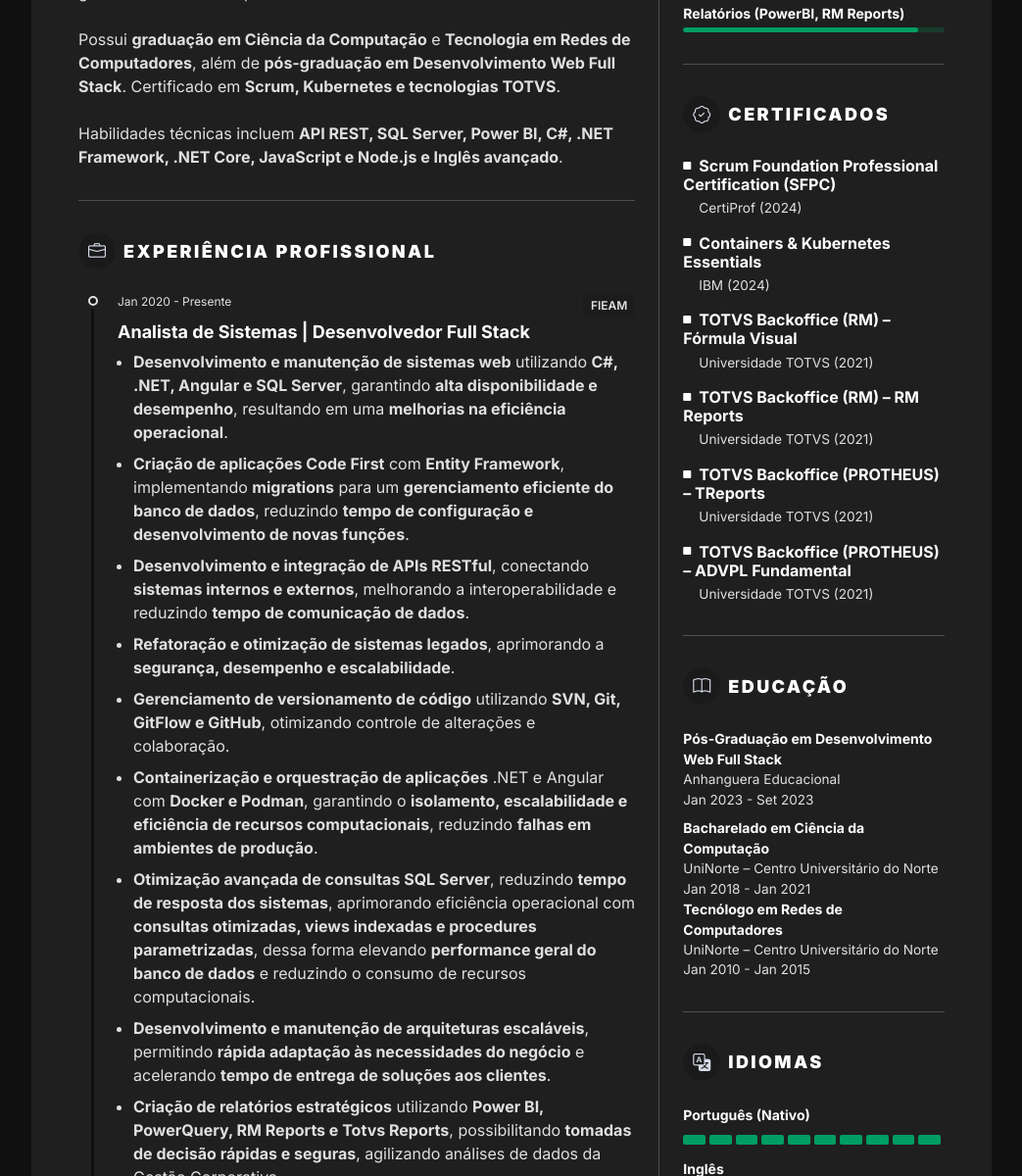
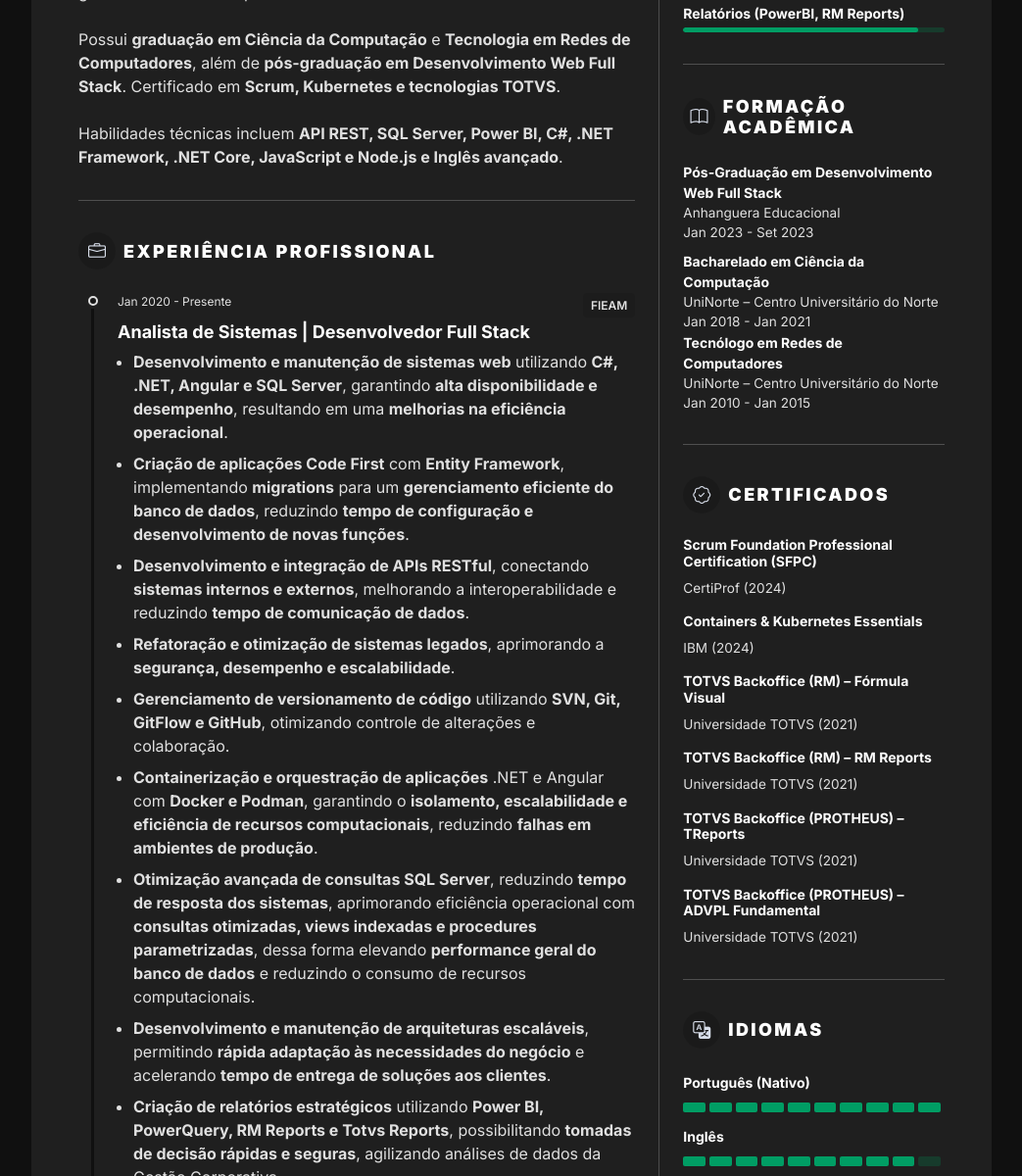
Before and after one commit to ThiagoTcM/curriculo, a plain HTML site: page index.html in a window 1280 px wide. Shown: the part 697-1897 px from the top of the page at 98% size, without its empty margins (118-1161 px from the left). Drawn offline with nearby package versions, Linux system fonts and the light colour scheme.

Commit message:
layout and css fixes

```diff
--- a/index.html
+++ b/index.html
@@ -62,7 +62,7 @@
 								<div class="resume-contact mt-4">
 									<ul class="resume-contact-list list-unstyled list-inline mb-0 justify-content-between">
 										<a href="https://wa.me/5592981455872"><li class="list-inline-item me-md-3 me-lg-5"><i class="resume-contact-icon bi bi-telephone-inbound me-2"></i> +55 92 98145-5872</li></a>
-										<a href="mailto/:thiago.costa.m@hotmail.com"><li class="list-inline-item me-md-3 me-lg-5"><i class="resume-contact-icon bi bi-envelope me-2"></i> thiago.costa.m@hotmail.com</li></a>
+										<a href="/mailto/:thiago.costa.m@hotmail.com"><li class="list-inline-item me-md-3 me-lg-5"><i class="resume-contact-icon bi bi-envelope me-2"></i> thiago.costa.m@hotmail.com</li></a>
 										<a href="https://www.linkedin.com/in/thiago-costa-mendes-646299142/"><li class="list-inline-item me-lg-5"><i class="resume-contact-icon fa-brands fa-linkedin-in me-2"></i> in/thiago-costa-mendes-646299142</li></a>
 									</ul>
 								</div><!--//resume-contact-->
@@ -278,6 +278,9 @@
 							            </div><!--//resume-timeline-->
 									</section><!--//resume-experience-section-->
 								</div><!--//col-8-->
+
+								<hr class="small-only">
+
 								<div class="col-12 col-lg-4 ps-lg-4">
 
 									<section class="resume-skills-section resume-section">
@@ -313,6 +316,32 @@
 
 									</section><!--//resume-section-->
 
+									<hr>
+
+									<section class="resume-educate-section resume-section">
+										<h3 class="resume-section-heading text-uppercase py-2 py-lg-3 py-3"><i class="resume-section-heading-icon bi bi-book me-2"></i>FORMAÇÃO ACADÊMICA</h3>
+										<ul class="list-unstyled">
+										    <li class="mb-2">
+										        <div class="resume-degree font-weight-bold">Pós-Graduação em Desenvolvimento Web Full Stack</div>
+										        <div class="resume-degree-org">Anhanguera Educacional</div>
+										        <div class="resume-degree-time">Jan 2023 - Set 2023</div>
+										    </li>
+										    <li>
+										        <div class="resume-degree font-weight-bold">Bacharelado em Ciência da Computação</div>
+										        <div class="resume-degree-org">UniNorte – Centro Universitário do Norte</div>
+										        <div class="resume-degree-time">Jan 2018 - Jan 2021</div>
+										    </li>
+											<li>
+										        <div class="resume-degree font-weight-bold">Tecnólogo em Redes de Computadores</div>
+										        <div class="resume-degree-org">UniNorte – Centro Universitário do Norte</div>
+										        <div class="resume-degree-time">Jan 2010 - Jan 2015</div>
+										    </li>
+									    </ul>
+									</section><!--//resume-section-->
+
+
+
+
 <!-- 									<hr> -->
 
 <!-- 									<section class="resume-skills-section resume-section">
@@ -333,66 +362,43 @@
 									<section class="resume-projects-section resume-section">
 										<h3 class="resume-section-heading text-uppercase py-2 py-lg-3 py-3"><i class="resume-section-heading-icon bi bi-patch-check me-2"></i>Certificados</h3>
 										<div class="item">
-											<h4 class="item-heading"><i class="item-icon bi bi-square-fill me-2"></i>Scrum Foundation Professional Certification (SFPC)</h4>
-											<div class="item-desc">
+											<h4 class="resume-degree font-weight-bold"></i>Scrum Foundation Professional Certification (SFPC)</h4>
+											<div class="resume-degree-org">
 												CertiProf (2024)
 											</div>
 										</div><!--//item-->
 										<div class="item">
-											<h4 class="item-heading"><i class="item-icon bi bi-square-fill me-2"></i>Containers & Kubernetes Essentials</h4>
-											<div class="item-desc">
+											<h4 class="resume-degree font-weight-bold"></i>Containers & Kubernetes Essentials</h4>
+											<div class="resume-degree-org">
 												IBM (2024)
 											</div>
 										</div><!--//item-->
 										<div class="item">
-											<h4 class="item-heading"><i class="item-icon bi bi-square-fill me-2"></i>TOTVS Backoffice (RM) – Fórmula Visual</h4>
-											<div class="item-desc">
+											<h4 class="resume-degree font-weight-bold"></i>TOTVS Backoffice (RM) – Fórmula Visual</h4>
+											<div class="resume-degree-org">
 												Universidade TOTVS (2021)
 											</div>
 										</div><!--//item-->
 										<div class="item">
-											<h4 class="item-heading"><i class="item-icon bi bi-square-fill me-2"></i>TOTVS Backoffice (RM) – RM Reports</h4>
-											<div class="item-desc">
+											<h4 class="resume-degree font-weight-bold"></i>TOTVS Backoffice (RM) – RM Reports</h4>
+											<div class="resume-degree-org">
 												Universidade TOTVS (2021)
 											</div>
 										</div><!--//item-->
 										<div class="item">
-											<h4 class="item-heading"><i class="item-icon bi bi-square-fill me-2"></i>TOTVS Backoffice (PROTHEUS) – TReports</h4>
-											<div class="item-desc">
+											<h4 class="resume-degree font-weight-bold"></i>TOTVS Backoffice (PROTHEUS) – TReports</h4>
+											<div class="resume-degree-org">
 												Universidade TOTVS (2021)
 											</div>
 										</div><!--//item-->
 										<div class="item">
-											<h4 class="item-heading"><i class="item-icon bi bi-square-fill me-2"></i>TOTVS Backoffice (PROTHEUS) – ADVPL Fundamental</h4>
-											<div class="item-desc">
+											<h4 class="resume-degree font-weight-bold"></i>TOTVS Backoffice (PROTHEUS) – ADVPL Fundamental</h4>
+											<div class="resume-degree-org">
 												Universidade TOTVS (2021)
 											</div>
 										</div><!--//item-->
 
 									</section>
-
-									<hr>
-
-									<section class="resume-educate-section resume-section">
-										<h3 class="resume-section-heading text-uppercase py-2 py-lg-3 py-3"><i class="resume-section-heading-icon bi bi-book me-2"></i>EDUCAÇÃO</h3>
-										<ul class="list-unstyled">
-										    <li class="mb-2">
-										        <div class="resume-degree font-weight-bold">Pós-Graduação em Desenvolvimento Web Full Stack</div>
-										        <div class="resume-degree-org">Anhanguera Educacional</div>
-										        <div class="resume-degree-time">Jan 2023 - Set 2023</div>
-										    </li>
-										    <li>
-										        <div class="resume-degree font-weight-bold">Bacharelado em Ciência da Computação</div>
-										        <div class="resume-degree-org">UniNorte – Centro Universitário do Norte</div>
-										        <div class="resume-degree-time">Jan 2018 - Jan 2021</div>
-										    </li>
-											<li>
-										        <div class="resume-degree font-weight-bold">Tecnólogo em Redes de Computadores</div>
-										        <div class="resume-degree-org">UniNorte – Centro Universitário do Norte</div>
-										        <div class="resume-degree-time">Jan 2010 - Jan 2015</div>
-										    </li>
-									    </ul>
-									</section><!--//resume-section-->
 
 									<hr>
 
```
Also changed, not shown: assets/css/risen.css.
